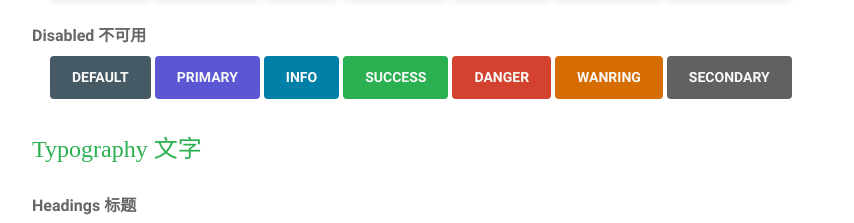
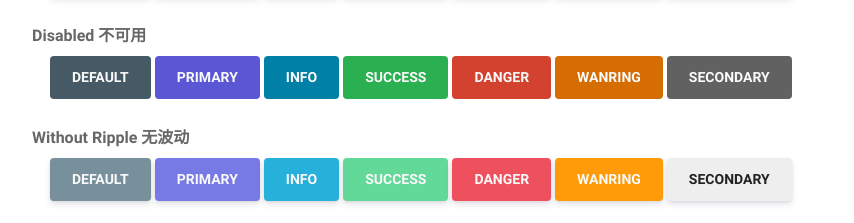
Before and after one commit to PassionPenguin/PenguinUI, a website: page docs/index.html in a window 1280 px wide. Shown: the part 968-1191 px from the top of the page, without its empty margins (96-950 px from the left). Drawn offline with Linux system fonts and the light colour scheme.

Commit message:
Added example for ripple effect

```diff
--- a/docs/index.html
+++ b/docs/index.html
@@ -120,13 +120,25 @@
     <div class="preview">
         <h5>Disabled 不可用</h5>
         <div class="container">
-            <button class="btn" disabled ripple type="button">Default</button>
-            <button class="btn-primary" disabled ripple type="button">Primary</button>
-            <button class="btn-info" disabled ripple type="button">Info</button>
-            <button class="btn-success" disabled ripple type="button">Success</button>
-            <button class="btn-danger" disabled ripple type="button">Danger</button>
-            <button class="btn-warning" disabled ripple type="button">Wanring</button>
-            <button class="btn-secondary" disabled ripple type="button">Secondary</button>
+            <button class="btn" disabled type="button">Default</button>
+            <button class="btn-primary" disabled type="button">Primary</button>
+            <button class="btn-info" disabled type="button">Info</button>
+            <button class="btn-success" disabled type="button">Success</button>
+            <button class="btn-danger" disabled type="button">Danger</button>
+            <button class="btn-warning" disabled type="button">Wanring</button>
+            <button class="btn-secondary" disabled type="button">Secondary</button>
+        </div>
+    </div>
+    <div class="preview">
+        <h5>Without Ripple 无波动</h5>
+        <div class="container">
+            <button class="btn" type="button">Default</button>
+            <button class="btn-primary" type="button">Primary</button>
+            <button class="btn-info" type="button">Info</button>
+            <button class="btn-success" type="button">Success</button>
+            <button class="btn-danger" type="button">Danger</button>
+            <button class="btn-warning" type="button">Wanring</button>
+            <button class="btn-secondary" type="button">Secondary</button>
         </div>
     </div>
 </section>
```
